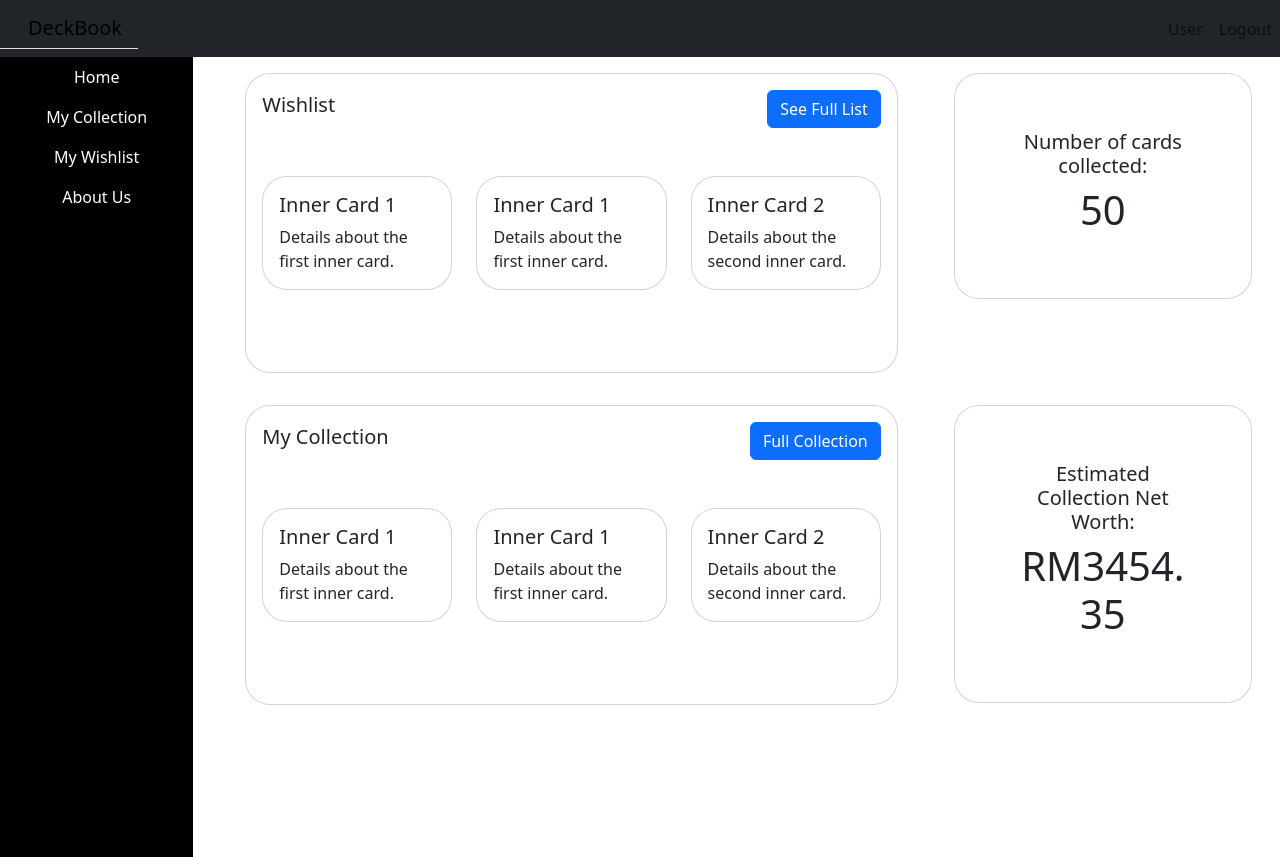
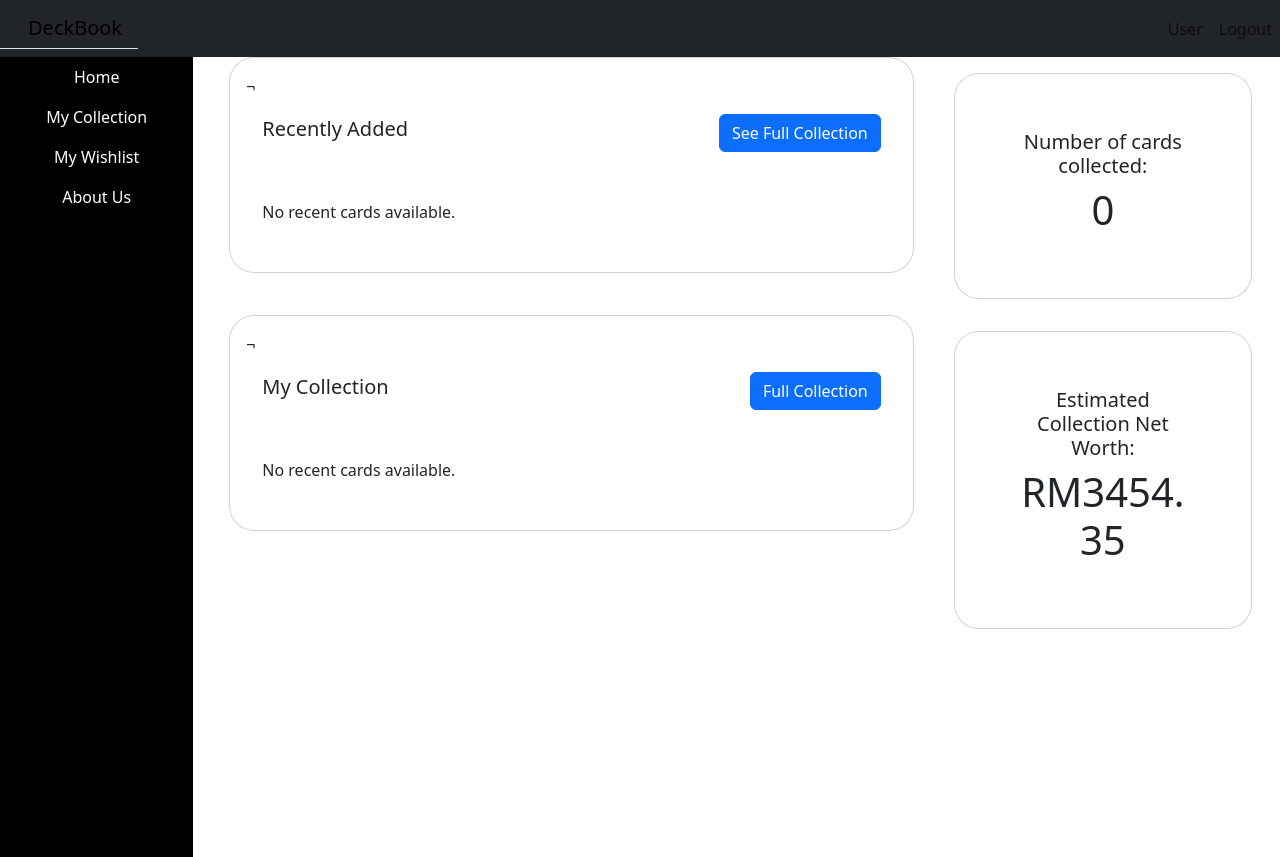
Before and after one commit to amirarif619/deckbook, a React (Vite) app: page /dashboard in a window 1280 px wide. Built offline with nearby package versions, Linux system fonts and the light colour scheme.

Commit message:
added dashboard cards and card collected

```diff
--- a/src/components/Miniview.jsx
+++ b/src/components/Miniview.jsx
@@ -2,61 +2,40 @@
 import 'bootstrap/dist/css/bootstrap.min.css';
 import Button from 'react-bootstrap/Button';
 import Card from 'react-bootstrap/Card';
-import Container from 'react-bootstrap/Container';
+//import Container from 'react-bootstrap/Container';
 import Row from 'react-bootstrap/Row';
 import Col from 'react-bootstrap/Col';
 
 
-function Miniview({ className, title, buttonText }) {
+function Miniview({ className, title, buttonText, recentCards = [] }) {
   return (
-    <>
-      <Container className={className}>
-        <Card style={{ maxWidth: '800px', minHeight: '300px', width: '100%' }}>
+    <Card className={className} style={{ width: '100%' }}>¬
     <Card.Body>
       <Row className="d-flex align-items-center mb-5">
         <Col>
           <Card.Title>{title}</Card.Title>
         </Col>
         <Col className="ms-auto" style={{ textAlign: 'right' }}>
-                {' '}
-                {/* ms-auto to push the button all the way to the right */}
           <Button variant="primary">{buttonText}</Button>
         </Col>
       </Row>
 
+      {/* Display the 3 most recent card images */}
       <Row>
-              <Col md={4}>
+      {recentCards.length > 0 ? (
+            recentCards.map((card, index) => (
+              <Col key={index} md={4}>
                 <Card>
-                  <Card.Body>
-                    <Card.Title>Inner Card 1</Card.Title>
-                    <Card.Text>Details about the first inner card.</Card.Text>
-                  </Card.Body>
+                  <Card.Img variant="top" src={card.images.large} /> {/* Show the card image */}
                 </Card>
               </Col>
-
-              <Col md={4}>
-                <Card>
-                  <Card.Body>
-                    <Card.Title>Inner Card 1</Card.Title>
-                    <Card.Text>Details about the first inner card.</Card.Text>
-                  </Card.Body>
-                </Card>
-              </Col>
-
-              <Col md={4}>
-                <Card>
-                  <Card.Body>
-                    <Card.Title>Inner Card 2</Card.Title>
-                    <Card.Text>Details about the second inner card.</Card.Text>
-                  </Card.Body>
-                </Card>
-              </Col>
+            ))
+          ) : (
+            <p>No recent cards available.</p> // Fallback when no cards are available
+          )}
         </Row>
       </Card.Body>
     </Card>
-      </Container>
-    </>
   );
 }
-
 export default Miniview;
--- a/src/components/StatCard.jsx
+++ b/src/components/StatCard.jsx
@@ -56,9 +56,9 @@ function AnimatedNumberCard({
     >
       <Card.Body>
         <Card.Title>{title}</Card.Title>
-        <Card.Text>
+
           <h1>{isMoney ? `RM${displayNumber}` : displayNumber}</h1>
-        </Card.Text>
+
       </Card.Body>
     </Card>
   );
--- a/src/pages/DashboardPage.jsx
+++ b/src/pages/DashboardPage.jsx
@@ -5,11 +5,20 @@ import Miniview from '../components/Miniview'; // Adjust the path according to y
 import StatCard from '../components/StatCard'; // Adjust the path according to your folder structure
 import 'bootstrap/dist/css/bootstrap.min.css';
 import DashboardLayout from '../components/DashboardLayout';
+import { useSelector } from 'react-redux'
 
-const numberOfCardsCollected = 50; // Sample data
+
 const estimatedNetWorth = 3454.35; // Sample data
 
+
 function DashboardPage() {
+
+  const cardList = useSelector((state) => state.cards.cardList) || [] ; // Access the collection from Redux state
+
+  const numberOfCardsCollected = cardList.length;
+  // Get the 3 most recently added cards (assuming they are added in chronological order)
+  const recentCards = cardList.slice(-3).reverse()
+
   return (
 
     <DashboardLayout>
@@ -18,8 +27,9 @@ function DashboardPage() {
         <Col md={8}>
           <Miniview
             className="p-3"
-            title="Wishlist"
-            buttonText="See Full List"
+            title="Recently Added"
+            buttonText="See Full Collection"
+            recentCards={recentCards}
           />
         </Col>
         <Col md={4}>
```
Lines whose indentation alone changed are shown as unchanged.
